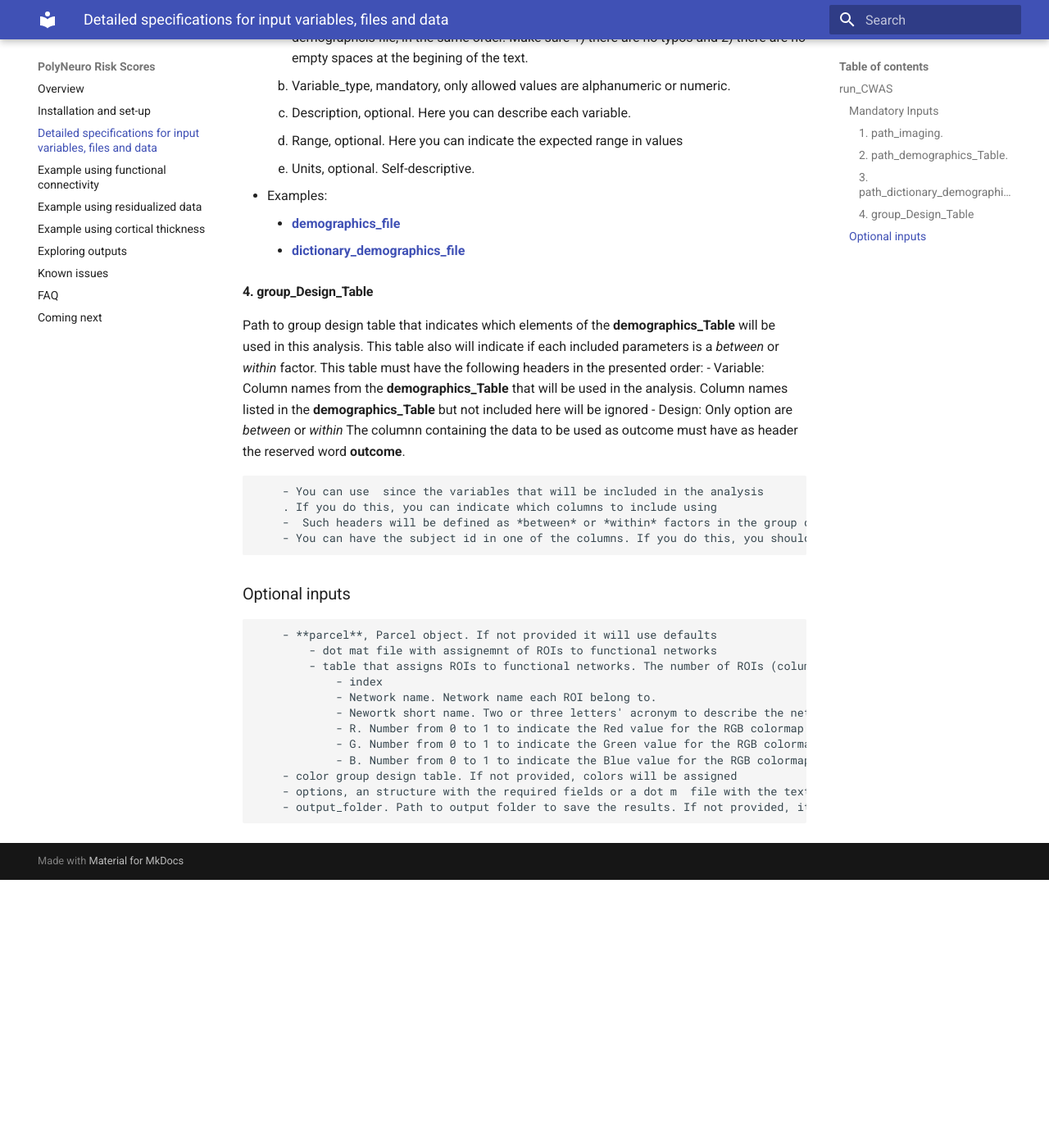
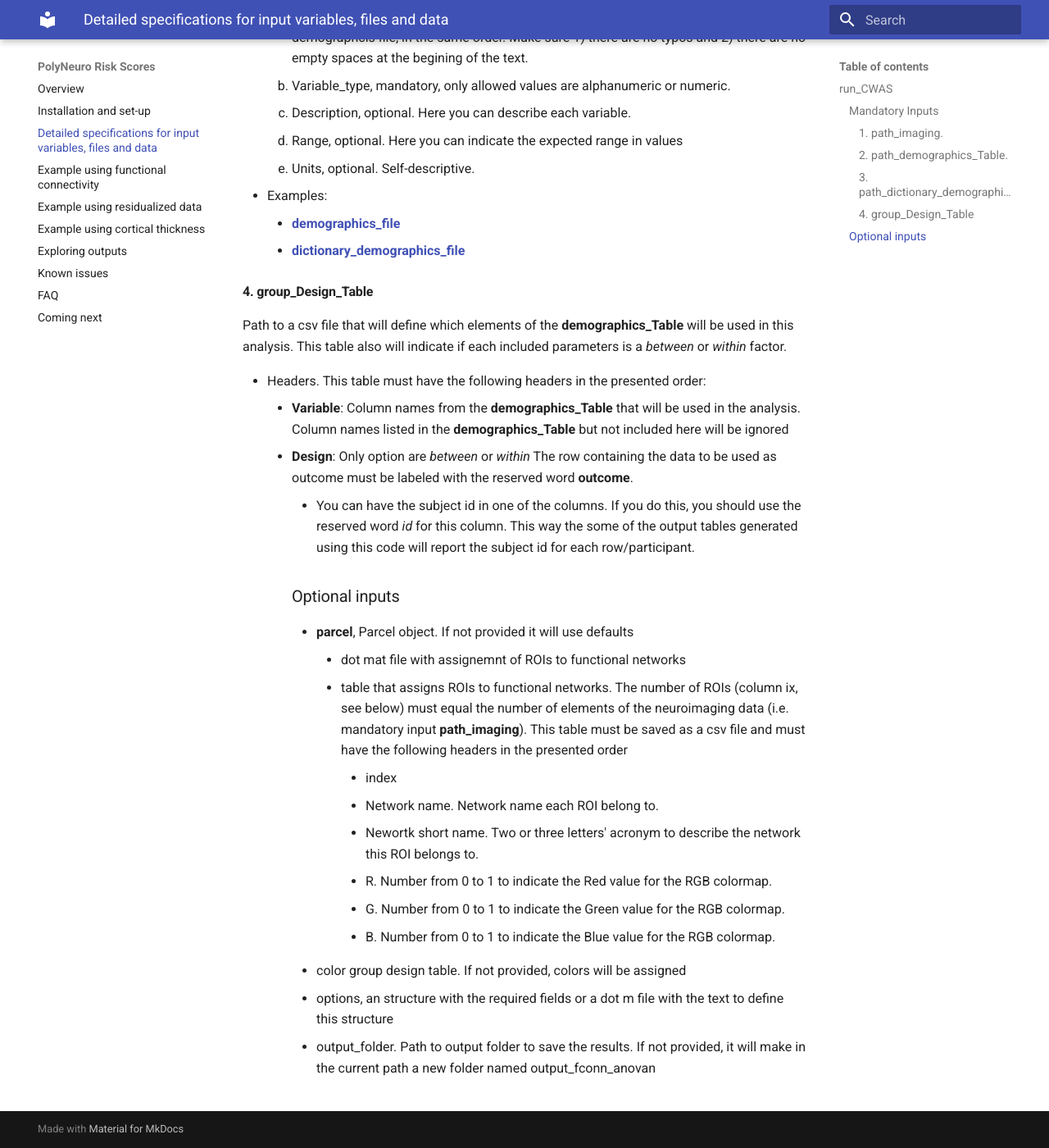
Before and after one commit to omiranda/polyneuro_risk_score, an MkDocs documentation site: the page built from docs/detailed_description.md, in a window 1280 px wide and 1400 px high, scrolled down 1551 px. Shown: the whole window at 82% size. Built offline with MkDocs 1.6.1 and Material for MkDocs 9.7.7, drawn with Linux system fonts in a browser that asks for light colours; formulas are drawn with MathJax 3; old or Windows-style settings are respelled for this version of MkDocs; before the commit the page ends 2624 px from its top, so only the background shows below that.

Commit message:
Update detailed_description.md

```diff
--- a/docs/detailed_description.md
+++ b/docs/detailed_description.md
@@ -44,14 +44,15 @@ This is the path to a csv file where you define if the data included in the demo
     - [**dictionary_demographics_file**](./detailed_specs/Dictionary_for_demographics_Table.csv)
 
 #### 4. **group_Design_Table**
-Path to group design table that indicates which elements of the **demographics_Table** will be used in this analysis. This table also will indicate if each included parameters is a *between* or *within* factor. This table must have the following headers in the presented order:
-    - Variable: Column names from the **demographics_Table** that will be used in the analysis. Column names listed in the **demographics_Table** but not included here will be ignored
-    - Design: Only option are *between* or *within*
-The columnn containing the data to be used as outcome must have as header the reserved word **outcome**.
+Path to a csv file that will define which elements of the **demographics_Table** will be used in this analysis.
+This table also will indicate if each included parameters is a *between* or *within* factor.
 
-        - You can use  since the variables that will be included in the analysis
-        . If you do this, you can indicate which columns to include using
-        -  Such headers will be defined as *between* or *within* factors in the group design table (**group_Design_Table**).
+- Headers. This table must have the following headers in the presented order:
+    - **Variable**: Column names from the **demographics_Table** that will be used in the analysis. Column names listed in the **demographics_Table** but not included here will be ignored
+    - **Design**: Only option are *between* or *within*
+The row containing the data to be used as outcome must be labeled with the reserved word **outcome**.
+
+
         - You can have the subject id in one of the columns. If you do this, you should use the reserved word *id* for this column. This way the some of the output tables generated using this code will report the subject id for each row/participant.
 ### Optional inputs
         - **parcel**, Parcel object. If not provided it will use defaults
```
